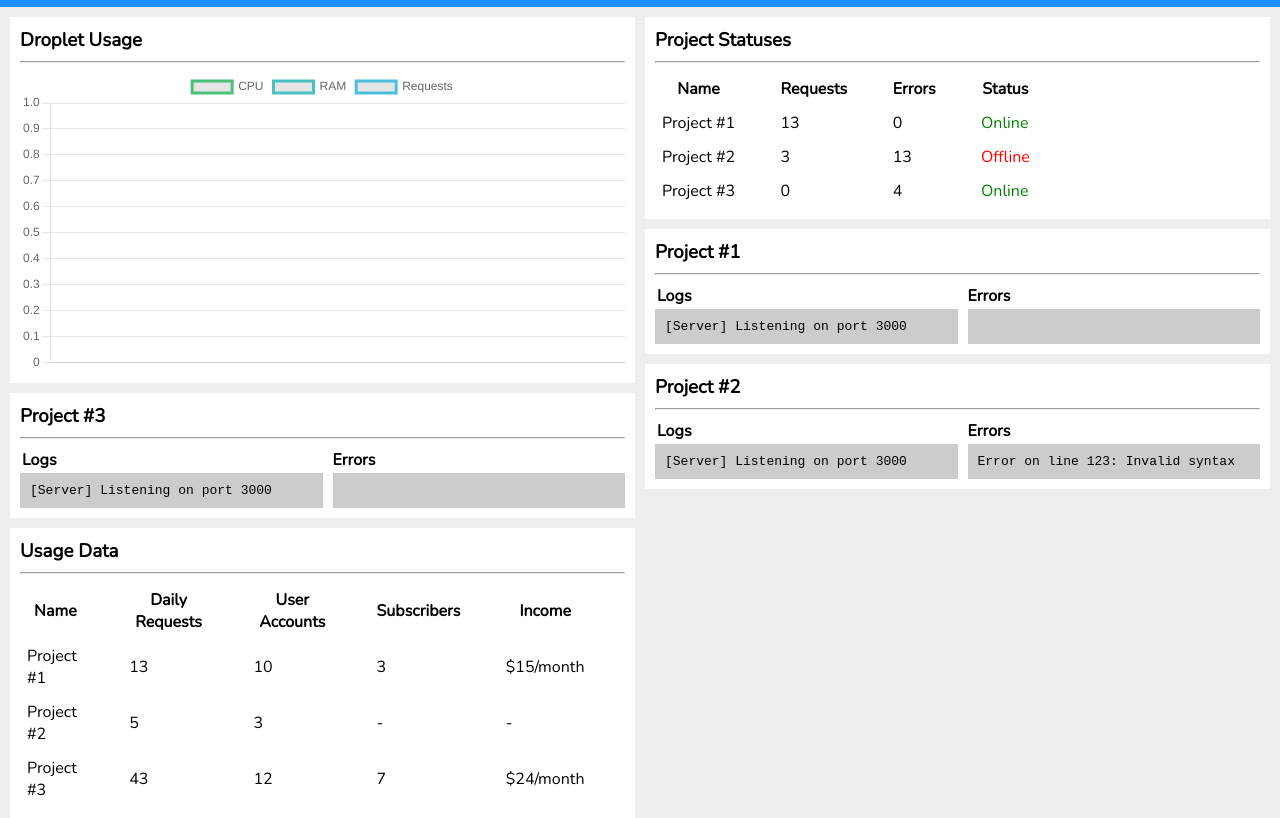
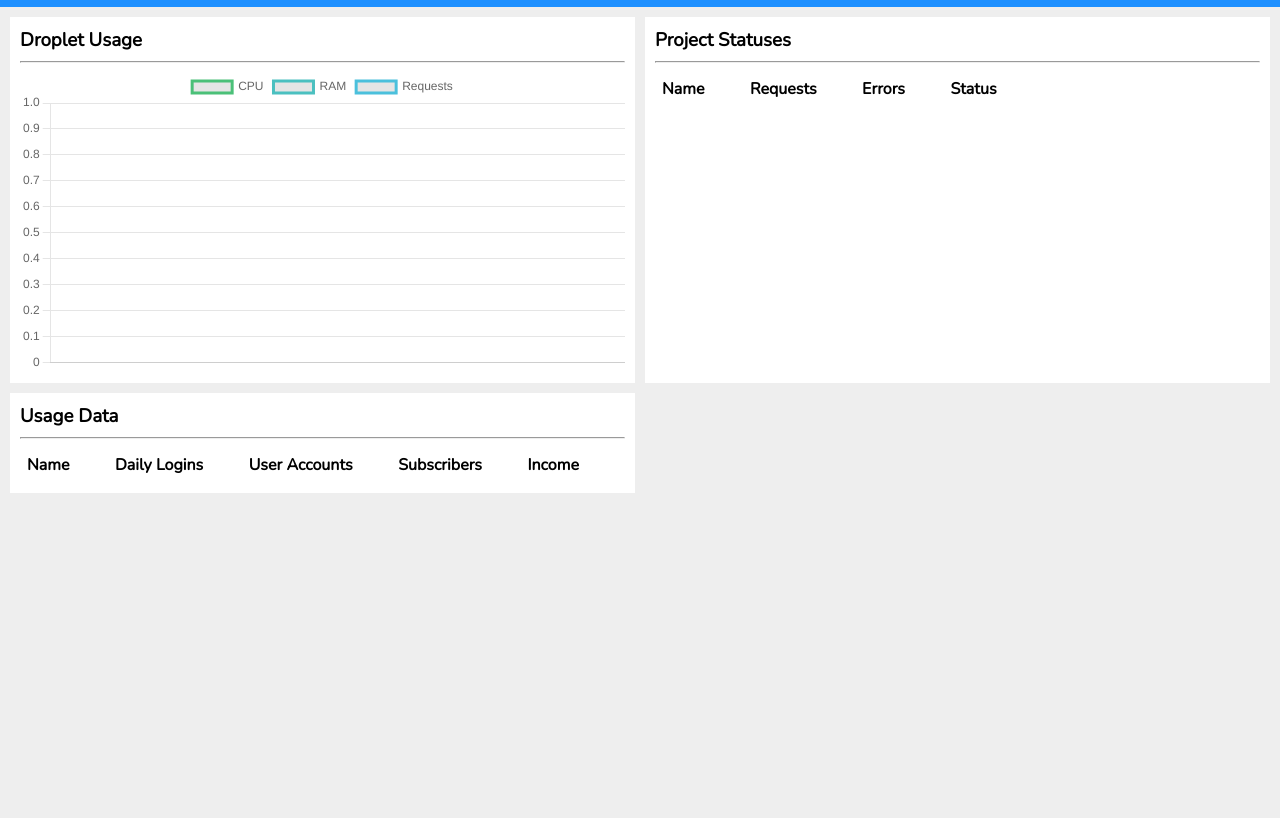
Before and after one commit to psylucidos/status-board, a website: page app/static/index.html in a window 1280 px wide. Shown: the part 56-874 px from the top of the page. After the commit the page ends 800 px from the top, so only its background shows below. Drawn offline with nearby package versions, Linux system fonts and the light colour scheme.

Commit message:
Made all project content dynamicly generated and fixed css issues

```diff
--- a/app/static/css/board.css
+++ b/app/static/css/board.css
@@ -38,12 +38,19 @@ header p {
   margin-left: 0 !important;
 }
 
+#page {
+  width: calc(100% - 10px);
+  padding: 5px;
+  display: flex;
+  flex-wrap: wrap;
+}
+
 .container {
-  display: block;
-  width: calc(50% - 35px);
+  flex: 1;
+  max-width: calc(50% - 30px);
+  min-width: 40vw;
   padding: 10px;
-  margin: 10px;
-  margin-bottom: 0;
+  margin: 5px;
   background-color: white;
 }
 
--- a/app/static/index.html
+++ b/app/static/index.html
@@ -18,13 +18,14 @@
       <p>v0.0.1</p>
       <h1>Status Board</h1>
     </header>
-    <div class="row">
-      <div class="container left">
+    <div id="page">
+      <div class="container">
         <h3>Droplet Usage</h3>
         <hr>
         <canvas id="myChart"></canvas>
       </div>
-      <div class="container right">
+
+      <div class="container">
         <h3>Project Statuses</h3>
         <hr>
         <table id="project-status-table">
@@ -34,97 +35,19 @@
             <th>Errors</th>
             <th>Status</th>
           </tr>
-          <tr>
-            <td>Project #1</td>
-            <td>13</td>
-            <td>0</td>
-            <td class="green">Online</td>
-          </tr>
-          <tr>
-            <td>Project #2</td>
-            <td>3</td>
-            <td>13</td>
-            <td class="red">Offline</td>
-          </tr>
-          <tr>
-            <td>Project #3</td>
-            <td>0</td>
-            <td>4</td>
-            <td class="green">Online</td>
-          </tr>
         </table>
       </div>
 
-      <div class="container right">
-        <h3>Project #1</h3>
-        <hr>
-        <div class="child left">
-          <h4>Logs</h4>
-          <p class="log">[Server] Listening on port 3000</p>
-        </div>
-        <div class="child right">
-          <h4>Errors</h4>
-          <p class="log"></p>
-        </div>
-      </div>
-
-      <div class="container right">
-        <h3>Project #2</h3>
-        <hr>
-        <div class="child left">
-          <h4>Logs</h4>
-          <p class="log">[Server] Listening on port 3000</p>
-        </div>
-        <div class="child right">
-          <h4>Errors</h4>
-          <p class="log">Error on line 123: Invalid syntax</p>
-        </div>
-      </div>
-
-      <div class="container right">
-        <h3>Project #3</h3>
-        <hr>
-        <div class="child left">
-          <h4>Logs</h4>
-          <p class="log">[Server] Listening on port 3000</p>
-        </div>
-        <div class="child right">
-          <h4>Errors</h4>
-          <p class="log"></p>
-        </div>
-      </div>
-
-      <div class="container left">
+      <div class="container">
         <h3>Usage Data</h3>
         <hr>
-        <table>
+        <table id="project-usage-table">
           <tr>
             <th>Name</th>
-            <th>Daily Requests</th>
+            <th>Daily Logins</th>
             <th>User Accounts</th>
             <th>Subscribers</th>
             <th>Income</th>
-          </tr>
-          <tr>
-            <td>Project #1</td>
-            <td>13</td>
-            <td>10</td>
-            <td>3</td>
-            <td>$15/month</td>
-          </tr>
-          <tr>
-            <td>Project #2</td>
-            <td>5</td>
-            <td>3</td>
-            <td>-</td>
-            <td>-</td>
-          </tr>
-          <tr>
-            <td>Project #3</td>
-            <td>43</td>
-            <td>12</td>
-            <td>7</td>
-            <td>$24/month</td>
           </tr>
         </table>
       </div>
--- a/app/static/js/board.js
+++ b/app/static/js/board.js
@@ -52,6 +52,40 @@ function showIncomingChartData(time, cpu, ram, reqs) {
   }
 }
 
+function addProject(name, nOfRequests, nOfErrors, status, nOfLogins, nOfAccounts, nOfSubscriptions, subscriptionValue, logs, errors) {
+  let color = status == 'Online' ? 'green' : 'red';
+  $('#project-status-table tr:last')
+    .after(`<tr>
+            <td>${name}</td>
+            <td>${nOfRequests}</td>
+            <td>${nOfErrors}</td>
+            <td class="${color}">${status}</td>
+          </tr>`);
+
+  let income = nOfSubscriptions === '-' ? '-' : '$'+(nOfSubscriptions * subscriptionValue)+'/month';
+  $('#project-usage-table tr:last')
+    .after(`<tr>
+              <td>${name}</td>
+              <td>${nOfLogins}</td>
+              <td>${nOfAccounts}</td>
+              <td>${nOfSubscriptions}</td>
+              <td>${income}</td>
+            </tr>`);
+
+  $("#page")
+    .append(`<div class="container">
+              <h3>${name}</h3>
+              <hr>
+              <div class="child left">
+                <h4>Logs</h4>
+                <p class="log">${logs}</p>
+              </div>
+              <div class="child right">
+                <h4>Errors</h4>
+                <p class="log">${errors}</p>
+            </div>`);
+}
+
 $(document).ready(function() {
   setInterval(function () {
     let date = new Date();
@@ -63,5 +97,7 @@ $(document).ready(function() {
         ram = 40,
         reqs = 10;
     showIncomingChartData(`${h < 10 ? '0' : ''}${h}:${m < 10 ? '0' : ''}${m}:${s < 10 ? '0' : ''}${s}`, cpu, ram, reqs);
+
+    addProject('test', 10, 3, 'Online', 2, 3, 0, 5, '', '');
   }, 10*1000);
 });
```
